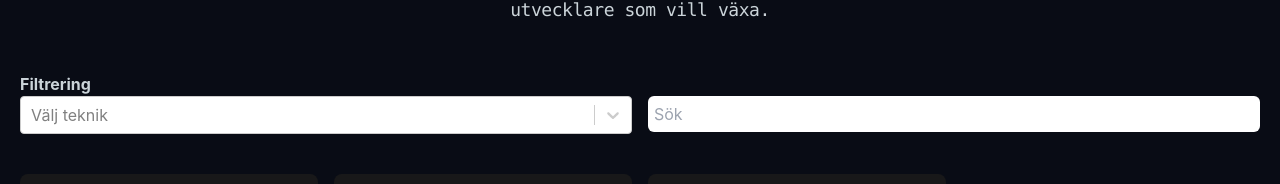
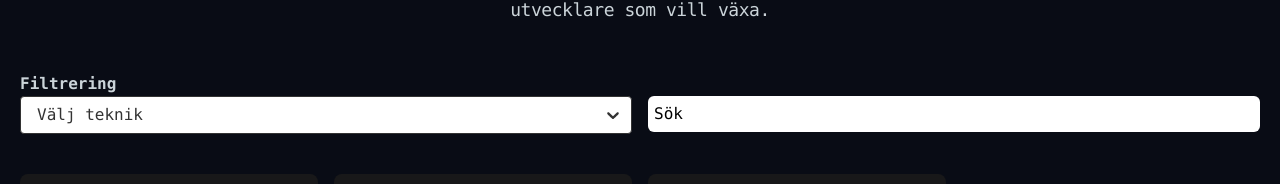
Before and after one commit to kodcoach/kodcoach.se, a Next.js app: page / in a window 1280 px wide. Shown: the part 276-460 px from the top of the page. Built offline with nearby package versions, Linux system fonts and the light colour scheme.

Commit message:
Adds styles for select

```diff
--- a/components/Select/index.js
+++ b/components/Select/index.js
@@ -8,7 +8,54 @@ export default function Select({
   placeholder,
   value,
 }) {
+
+  const customStyles = {
+    option: (provided) => ({
+      ...provided,
+      color: '#333',
+      textAlign: 'left',
+      paddingLeft: '1em',
+    }),
+    control: (provided) => ({
+        ...provided,
+        borderColor: '#333',
+        padding: '0'
+    }),
+    valueContainer: (provided) => ({
+        ...provided,
+        padding: '0'
+    }),
+    singleValue: (provided) => ({
+        ...provided,
+        paddingLeft: '1em',
+        marginLeft: '0'
+    }),
+    clearIndicator: (provided) => ({
+      ...provided,
+      color: '#333'
+    }),
+    indicatorSeparator: () => ({}),
+    dropdownIndicator: (provided) => ({
+        ...provided,
+        color: '#333'
+    }),
+    placeholder: () => ({
+        color: '#333',
+        paddingLeft: '1rem',
+    }),
+    input: (provided) => ({
+        ...provided,
+        paddingLeft: '1rem'
+    }),
+    option: (provided, state) => ({
+        ...provided,
+        background: state.isFocused ? '#8a5cf6' : '#fff',
+        color: state.isFocused ? '#fff' : '#333'
+    })
+  }
+
   const selected = options.filter((o) => o.value === value).pop();
+
   return (
     <ReactSelect
       aria-label={label}
@@ -18,6 +65,7 @@ export default function Select({
       isSearchable={true}
       isClearable={true}
       options={options}
+      styles={customStyles}
     />
   );
 }
--- a/pages/index.js
+++ b/pages/index.js
@@ -57,7 +57,7 @@ export default function PageIndex({ mentors }) {
         </p>
       </div>
 
-      <div className="mb-10">
+      <div className="mb-10 font-mono">
         <strong key="filters">Filtrering</strong>
         <div className="flex justify-between space-x-4">
           <div className="w-full lg:w-1/2">
@@ -73,7 +73,7 @@ export default function PageIndex({ mentors }) {
           <div className="w-full lg:w-1/2">
             <input
               id="search"
-              className="w-full rounded-md p-1.5 border-1 border-color-gray-500"
+              className="w-full rounded-md p-1.5 border-1 border-color-gray-500 text-black placeholder-black font-mono"
               type="search"
               aria-label="Sök"
               placeholder="Sök"
```
